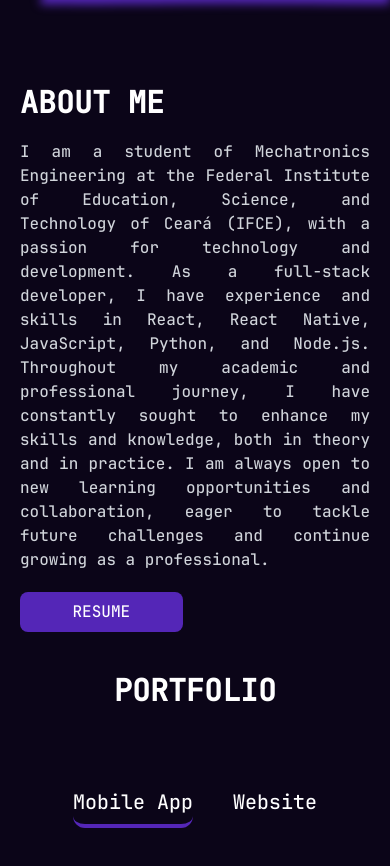
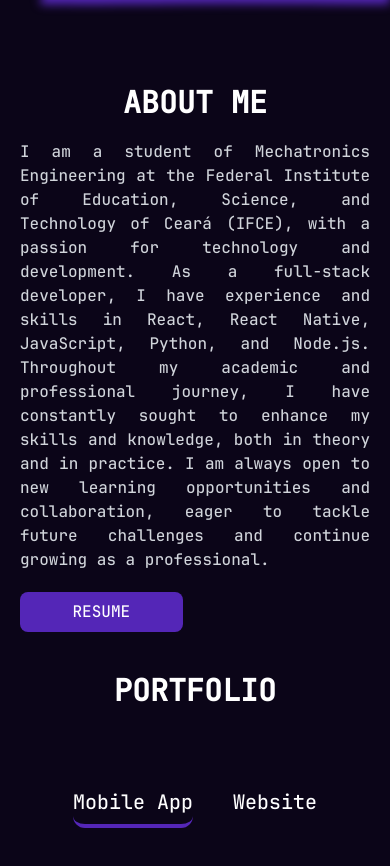
Before and after one commit to nicoryy/nicoryy.github.io, a React (Vite) app: page / in a window 390 px wide. Shown: the part 1217-2083 px from the top of the page. Built offline with nearby package versions, Linux system fonts and the light colour scheme.

Commit message:
refactor: about sec

```diff
--- a/src/sections/About.jsx
+++ b/src/sections/About.jsx
@@ -5,19 +5,15 @@ import profile from "../../assets/profile20000.png";
 const About = () => {
   return (
     <section
-      className="min-h-[100vh] flex lg:flex-row sm:flex-col
-          justify-center items-center lg:gap-40 2xs:flex-col"
+      className="min-h-[100vh] flex lg:flex-row justify-center items-center lg:gap-40 flex-col"
       id="About"
     >
       <section className="">
         <img src={profile} alt="perfil_photo" className="drop-shadow-3xl" />
       </section>
 
-      <section className="flex flex-col lg:max-w-[40%] sm:max-w-[80%] gap-5">
-        <span
-          className="font-bold text-3xl lg:text-left
-              sm:text-center uppercase"
-        >
+      <section className="flex flex-col lg:w-[40%] gap-5">
+        <span className="font-bold text-3xl lg:text-left text-center uppercase">
           About Me
         </span>
 
@@ -33,8 +29,11 @@ const About = () => {
           as a professional.
         </span>
 
-        <section className="flex gap-10 justify-between 2xs:gap-2">
-          <GotoBtn goto="https://drive.google.com/file/d/1ta1-8-tO8oahJcQoiOpZZww547-OuOZZ/view?usp=sharing" class="px-[15%] ">
+        <section className="flex lg:gap-10 justify-between gap-2">
+          <GotoBtn
+            goto="https://drive.google.com/file/d/1ta1-8-tO8oahJcQoiOpZZww547-OuOZZ/view?usp=sharing"
+            class="px-[15%] "
+          >
             Resume
           </GotoBtn>
         </section>
```
